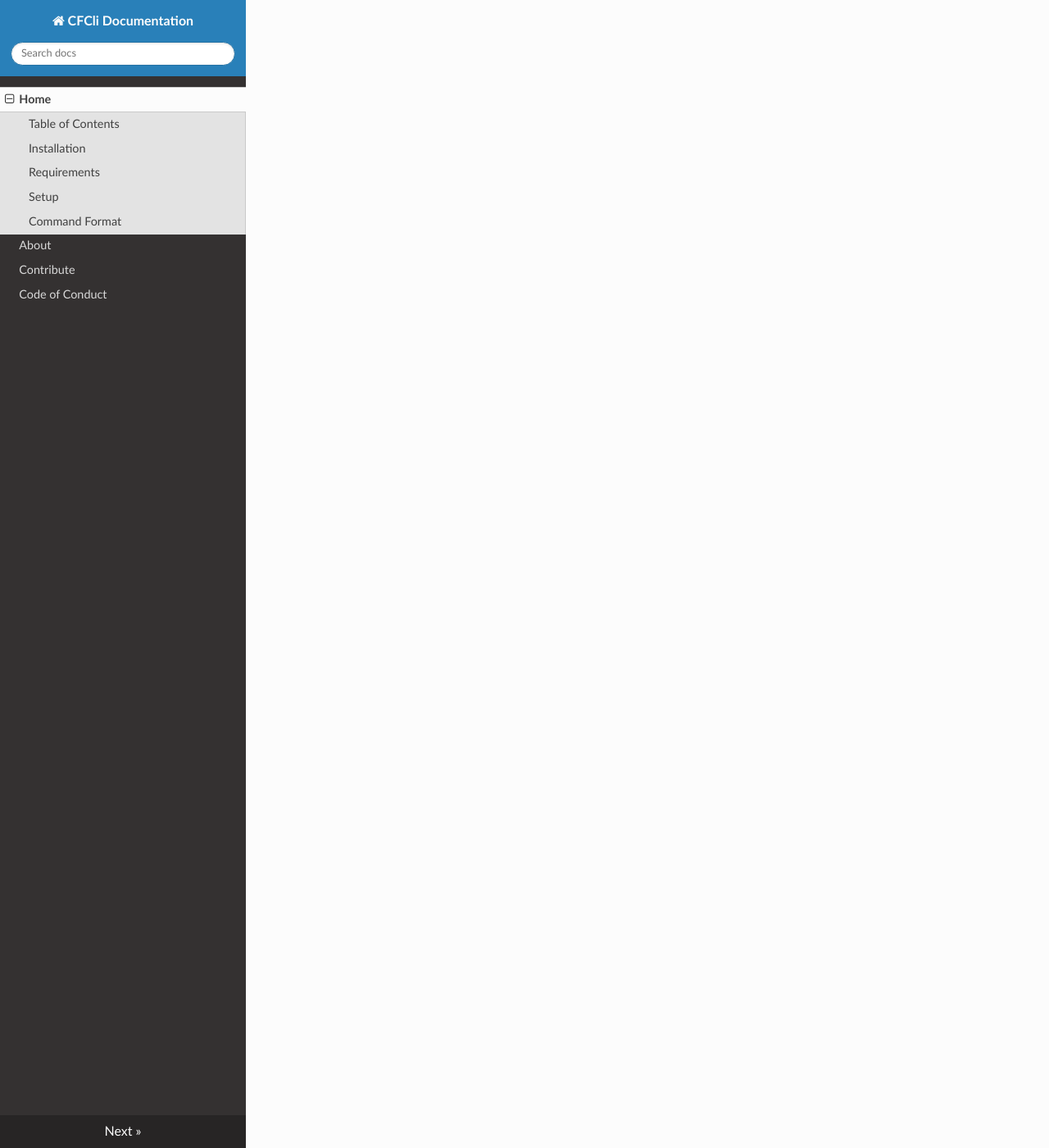
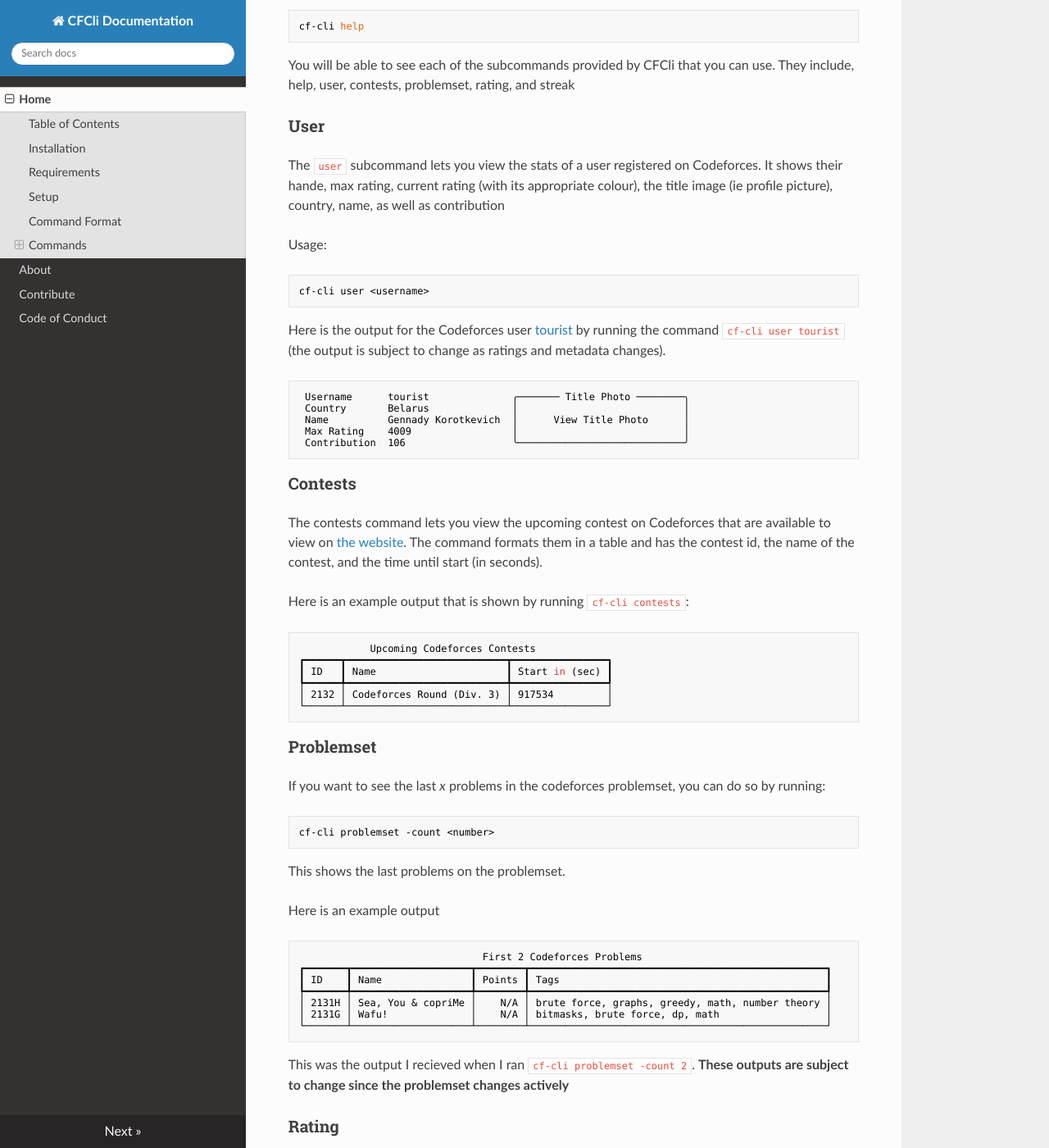
Before and after one commit to CompProgTools/CFCli, an MkDocs documentation site: the page built from src_docs/index.md, in a window 1280 px wide and 1400 px high, scrolled down 1723 px. Shown: the whole window at 82% size. Built offline with MkDocs 1.6.1, drawn with Linux system fonts in a browser that asks for light colours; nearby versions of some CDN libraries; some of the changed text lies outside the part shown.

Commit message:
added good docs and updated help file

````diff
--- a/src_docs/index.md
+++ b/src_docs/index.md
@@ -6,30 +6,29 @@
 - [Requirements](#requirements)
 - [Setup](#setup)
 - [Command Format](#command-format)
+- [Commands](#commands)
 
 ## Installation
 
-**Keep in mind that Windows is the only supported OS for now (due to cross-system issues)**
+Head to [the pypi page](https://pypi.org/project/cfcli-py-tool/) and copy the command at the top.
 
-- Go to the [latest install](https://github.com/CompProgTools/CFCli/releases) of CF-Cli on the repository
-- Download the latest install for your specifc operating system
-- Copy the pathname of your install location (.exe, .app, etc)
+In our case it will be `pip install cfcli-py-tool`.
 
-Now you will make the commands accessible by a global command.
+Open your terminal (or command line if you're using windows) and paste the following:
 
-If you're on windows, try the following:
+```bash
+pip install cfcli-py-tool
+```
 
-- Copy the pathname of your installation
-- Press Windows + S
-- Type in `Edit the system environment variables`
-- Once in there, click on `Environment Variables`
-- Under `System Variables`, select Path and click Edit
-- Click **New** and paste the path that you copied
-- Save everything and exit
+If this gives an error, please try:
 
-Once that's done, restart your terminal and you're good to go.
+```bash
+pip3 install cfcli-py-tool
+```
 
-Now you can test your installation by running:
+This will install CFCli from the PyPi package manager.
+
+In order to test your installation, please run:
 
 ```bash
 cf-cli
@@ -37,7 +36,7 @@
 
 ## Requirements
 
-The requirements for CF-Cli are pretty simple since most of the work is done by script itself and uses the Codeforces API to get raw data (These requirements are if you're either doing development, or building from source):
+Since the project is a pip (python package manager) package, you are required to have the following in order for it to work.
 - Python 3.8+
 - Latest Pip version
 
@@ -56,3 +55,99 @@
 ```
 
 Keep in mind that flags are optional and not needed.
+
+## Commands
+
+CFCli has a few very simple commands.
+
+### Base
+
+The base command with so subcommands no flags is just `cf-cli`. This is the welcome/startup text.
+
+### Help
+
+By running,
+
+```bash
+cf-cli help
+```
+
+You will be able to see each of the subcommands provided by CFCli that you can use. They include, help, user, contests, problemset, rating, and streak
+
+### User
+
+The `user` subcommand lets you view the stats of a user registered on Codeforces. It shows their hande, max rating, current rating (with its appropriate colour), the title image (ie profile picture), country, name, as well as contribution
+
+Usage:
+
+```bash
+cf-cli user <username>
+```
+
+Here is the output for the Codeforces user [tourist](https://codeforces.com/profile/tourist) by running the command `cf-cli user tourist` (the output is subject to change as ratings and metadata changes).
+
+```bash
+ Username      tourist              ╭─────── Title Photo ────────╮
+ Country       Belarus              │                            │
+ Name          Gennady Korotkevich  │      View Title Photo      │
+ Max Rating    4009                 │                            │
+ Contribution  106                  ╰────────────────────────────╯
+```
+
+### Contests
+
+The contests command lets you view the upcoming contest on Codeforces that are available to view on [the website](https://codeforces.com/contests). The command formats them in a table and has the contest id, the name of the contest, and the time until start (in seconds).
+
+Here is an example output that is shown by running `cf-cli contests`:
+
+```bash
+            Upcoming Codeforces Contests
+┏━━━━━━┳━━━━━━━━━━━━━━━━━━━━━━━━━━━┳━━━━━━━━━━━━━━━━┓
+┃ ID   ┃ Name                      ┃ Start in (sec) ┃
+┡━━━━━━╇━━━━━━━━━━━━━━━━━━━━━━━━━━━╇━━━━━━━━━━━━━━━━┩
+│ 2132 │ Codeforces Round (Div. 3) │ 917534         │
+└──────┴───────────────────────────┴────────────────┘
+```
+
+### Problemset
+
+If you want to see the last *x* problems in the codeforces problemset, you can do so by running:
+
+```bash
+cf-cli problemset -count <number>
+```
+
+This shows the last <number> problems on the problemset.
+
+Here is an example output
+
+```bash
+                               First 2 Codeforces Problems
+┏━━━━━━━┳━━━━━━━━━━━━━━━━━━━━┳━━━━━━━━┳━━━━━━━━━━━━━━━━━━━━━━━━━━━━━━━━━━━━━━━━━━━━━━━━━━┓
+┃ ID    ┃ Name               ┃ Points ┃ Tags                                             ┃
+┡━━━━━━━╇━━━━━━━━━━━━━━━━━━━━╇━━━━━━━━╇━━━━━━━━━━━━━━━━━━━━━━━━━━━━━━━━━━━━━━━━━━━━━━━━━━┩
+│ 2131H │ Sea, You & copriMe │    N/A │ brute force, graphs, greedy, math, number theory │
+│ 2131G │ Wafu!              │    N/A │ bitmasks, brute force, dp, math                  │
+└───────┴────────────────────┴────────┴──────────────────────────────────────────────────┘
+```
+This was the output I recieved when I ran `cf-cli problemset -count 2`. **These outputs are subject to change since the problemset changes actively**
+
+### Rating
+
+The rating command is used to show the rating history of a particular user on the platform. More specifically, it shows their ratings in each contest they've attended so far.
+
+The command to use the rating subcommand is `cf-cli rating <user>`
+
+Here is the sample for user *poetaio*
+
+```bash
+                         poetaio's Rating History
+┏━━━━━━━━━━━━━━━━━━━━━━━━━━━━━━━━┳━━━━━━┳━━━━━━━━━━━━┳━━━━━━━━━━━━┳━━━━━━━┓
+┃ Contest Name                   ┃ Rank ┃ Old Rating ┃ New Rating ┃ Delta ┃
+┡━━━━━━━━━━━━━━━━━━━━━━━━━━━━━━━━╇━━━━━━╇━━━━━━━━━━━━╇━━━━━━━━━━━━╇━━━━━━━┩
+│ Codeforces Round 919 (Div. 2)  │ 8453 │          0 │        447 │  +447 │
+│ Codeforces Round 1032 (Div. 3) │ 9605 │        447 │        740 │  +293 │
+└────────────────────────────────┴──────┴────────────┴────────────┴───────┘
+```
+
+Not only that, but it also shows their rating graph through matplotlib.
````
Also changed, not shown: pyproject.toml (+52 -0 lines), 3 other files.
